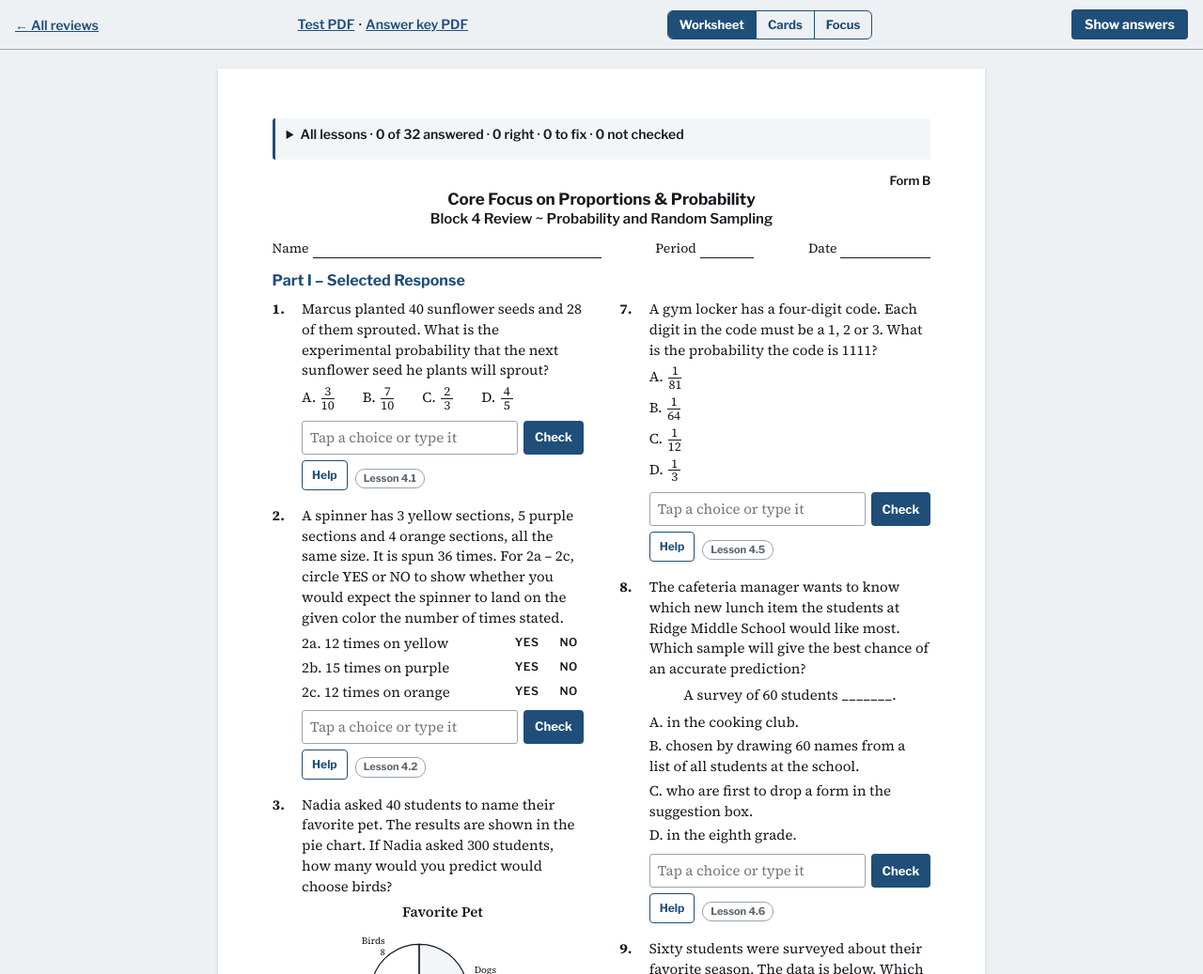
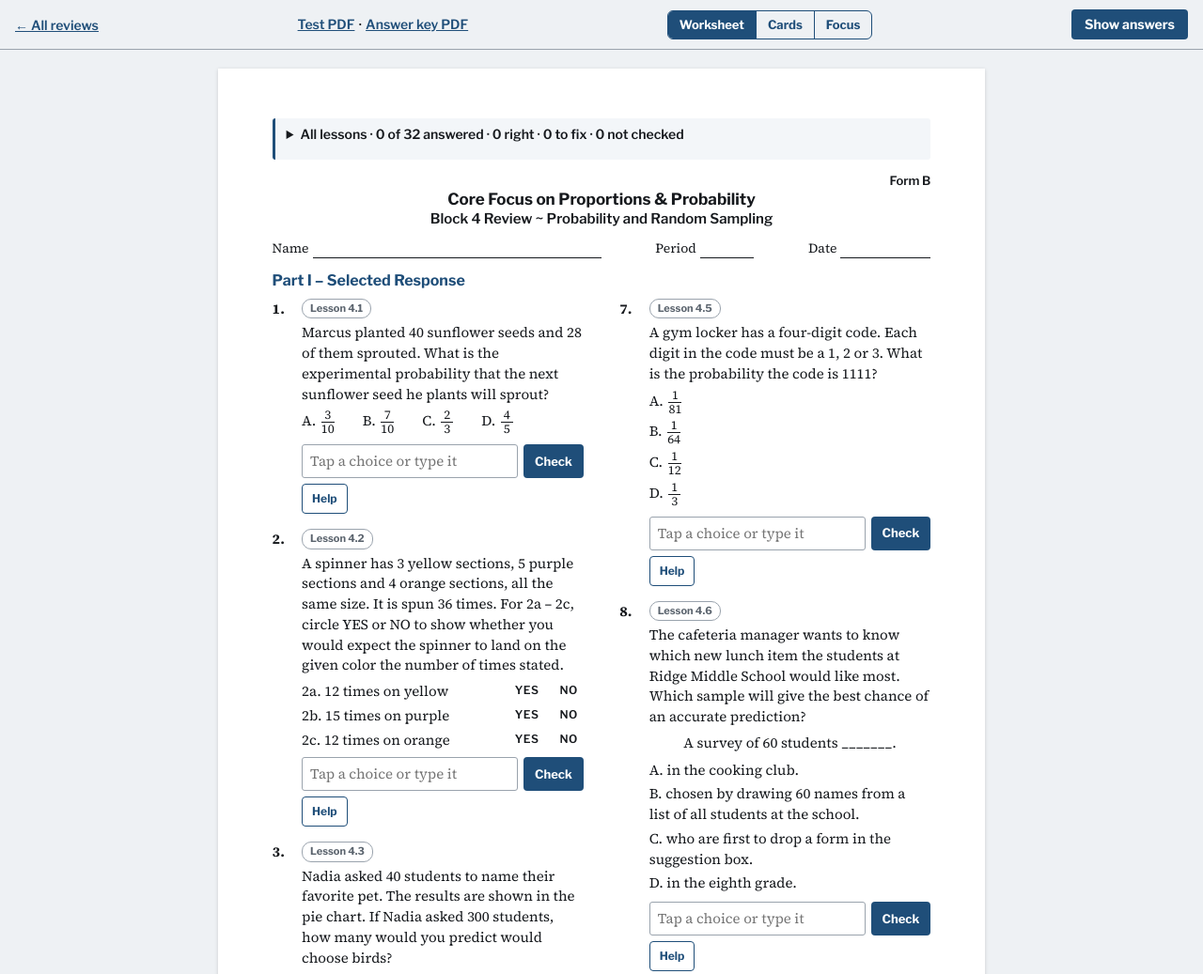
Before and after one commit to dreadjr/olson-5th-vocab, a website: page math/b4-form-b/index.html in a window 1280 px wide. Shown: the top 1037 px of the page at 94% size. Drawn offline with nearby package versions, Linux system fonts and the light colour scheme; no server answers.

Commit message:
feat(math): lesson tag back on top of each question, on its own line
Co-Authored-By: Claude Opus 5.5 <noreply@anthropic.com>
Claude-Session: https://claude.ai/code/session_01HNzZ7eNeSa4C7HvnFF26k3

```diff
--- a/math/form.css
+++ b/math/form.css
@@ -123,7 +123,8 @@ body.show .work{min-height:0}
 .lessons legend{padding:0 4px;color:var(--muted)}
 .lessons label{display:inline-flex;align-items:center;gap:4px;min-height:32px;cursor:pointer}
 .lessons input{width:18px;height:18px;accent-color:var(--accent)}
-.lesson-chip{position:relative;display:inline-block;vertical-align:middle;margin:6px 0 0 8px;padding:2px 8px;font:700 11px/1.4 var(--display);color:var(--muted);border:1px solid var(--rule);border-radius:10px;text-decoration:none;white-space:nowrap}
+.q-meta{margin:0 0 4px;line-height:1}
+.lesson-chip{position:relative;display:inline-block;vertical-align:middle;padding:2px 8px;font:700 11px/1.4 var(--display);color:var(--muted);border:1px solid var(--rule);border-radius:10px;text-decoration:none;white-space:nowrap}
 a.lesson-chip:hover{color:var(--accent);border-color:var(--accent)}
 .lesson-chip:focus-visible{outline:3px solid var(--key);outline-offset:2px}
 /* Tap-to-pick choices and YES/NO (math/help.js) */
@@ -182,7 +183,7 @@ a.lesson-chip:hover{color:var(--accent);border-color:var(--accent)}
   .help-links a{position:relative}
   .help-links{gap:12px 8px}
 }
-@media print{.helpbtn,.help,.answer,.progress,.mark,.lessons,.lesson-chip,.views,.focus-strip,.focus-bar{display:none!important}}
+@media print{.helpbtn,.help,.answer,.progress,.mark,.lessons,.q-meta,.views,.focus-strip,.focus-bar{display:none!important}}
 .foot{display:flex;justify-content:space-between;flex-wrap:wrap;gap:6px;border-top:1px solid var(--rule);margin-top:18px;padding-top:6px;font-size:11px;color:var(--muted)}
 
 @page{size:letter;margin:.5in}
--- a/math/help.js
+++ b/math/help.js
@@ -45,6 +45,9 @@
       marks[id] = el('span', 'mark');
       (n || q).prepend(marks[id]);
       const host = q.classList.contains('task') ? q : q.lastElementChild;
+      const meta = el('div', 'q-meta');
+      meta.append(lessonChip(entry.lesson));
+      host.prepend(meta);
       const box = answerBox(id, host, q.classList.contains('task'));
       host.append(box);
       pickers(host, box.querySelector('input, textarea'));
@@ -241,7 +244,7 @@
     const btn = el('button', 'helpbtn', 'Help');
     btn.type = 'button';
     btn.setAttribute('aria-expanded', 'false');
-    host.append(btn, lessonChip(entry.lesson));
+    host.append(btn);
     let panel = null, step = 0;
 
     btn.addEventListener('click', () => {
@@ -329,7 +332,7 @@
 
   // Answer choices: sibling elements whose text starts "A. ", "B. " … (a .ch list or a grid of spans), with their letters.
   function choices(host) {
-    const skip = '.ans, .help, .answer, .lesson-chip, .helpbtn';
+    const skip = '.ans, .help, .answer, .q-meta, .helpbtn';
     const letter = (e) => !e.closest(skip) && e.textContent.trim().match(/^([A-H])\.(\s|$)/)?.[1];
     const out = [];
     for (const e of host.querySelectorAll('li, span, div, p')) {
@@ -367,7 +370,7 @@
   // The question's own text, without the key, help or answer box, for the tutor.
   function questionText(host) {
     const copy = host.cloneNode(true);
-    copy.querySelectorAll('.ans, .help, .helpbtn, .answer').forEach((x) => x.remove());
+    copy.querySelectorAll('.ans, .help, .helpbtn, .answer, .q-meta').forEach((x) => x.remove());
     return copy.textContent.replace(/\s+/g, ' ').trim();
   }
 
```
